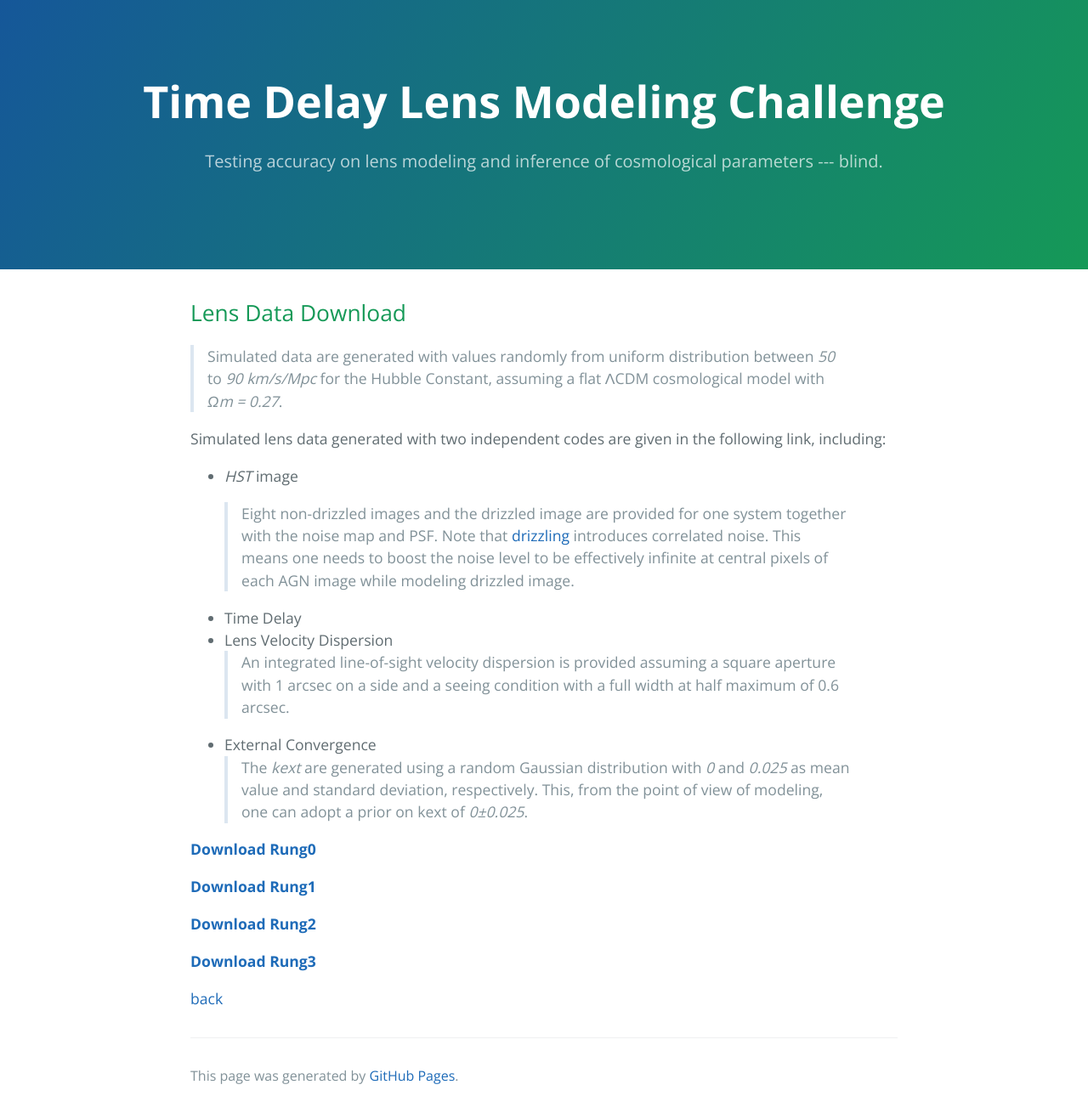
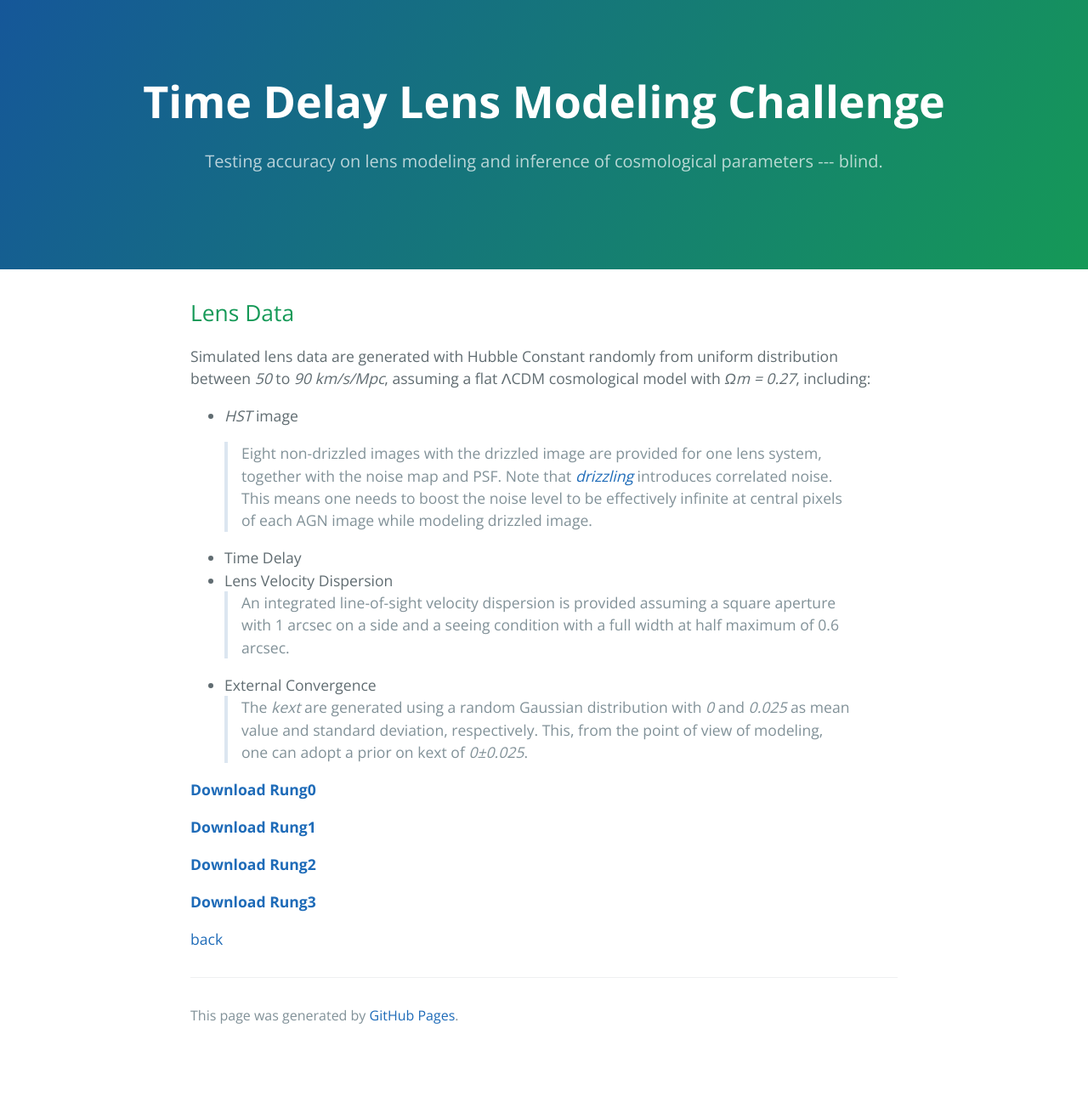
Before and after one commit to TDLMC/TDLMC.github.io, a Jekyll site: the page built from download.md, in a window 1280 px wide. Shown: the whole page at 85% size. Built offline with Jekyll 4.4.1, drawn with Linux system fonts in a browser that asks for light colours; our own code applies the rules of GitHub Pages for plain Markdown files; after the commit the page ends 1239 px from its top, so only the background shows below that.

Commit message:
Update download.md

```diff
--- a/download.md
+++ b/download.md
@@ -1,10 +1,10 @@
 
-## Lens Data Download
->Simulated data are generated with values randomly from uniform distribution between *50*  to *90 km/s/Mpc*  for the Hubble Constant, assuming a flat ΛCDM cosmological model with *Ωm = 0.27*.
+## Lens Data
 
-Simulated lens data generated with two independent codes are given in the following link, including:
+Simulated lens data are generated with Hubble Constant randomly from uniform distribution between *50*  to *90 km/s/Mpc*, assuming a flat ΛCDM cosmological model with *Ωm = 0.27*, including:
+
 * _HST_ image
-  >Eight non-drizzled images and the drizzled image are provided for one system together with the noise map and PSF. Note that [drizzling](http://www.stsci.edu/hst/wfpc2/analysis/drizzle.html) introduces correlated noise. This means one needs to boost the noise level to be effectively infinite at central pixels of each AGN image while modeling drizzled image.
+  >Eight non-drizzled images with the drizzled image are provided for one lens system, together with the noise map and PSF. Note that [_drizzling_](http://www.stsci.edu/hst/wfpc2/analysis/drizzle.html) introduces correlated noise. This means one needs to boost the noise level to be effectively infinite at central pixels of each AGN image while modeling drizzled image.
 * Time Delay
 * Lens Velocity Dispersion
   >An integrated line-of-sight velocity dispersion is provided assuming a square aperture with 1 arcsec on a side and a seeing condition with a full width at half maximum of 0.6 arcsec.
```
